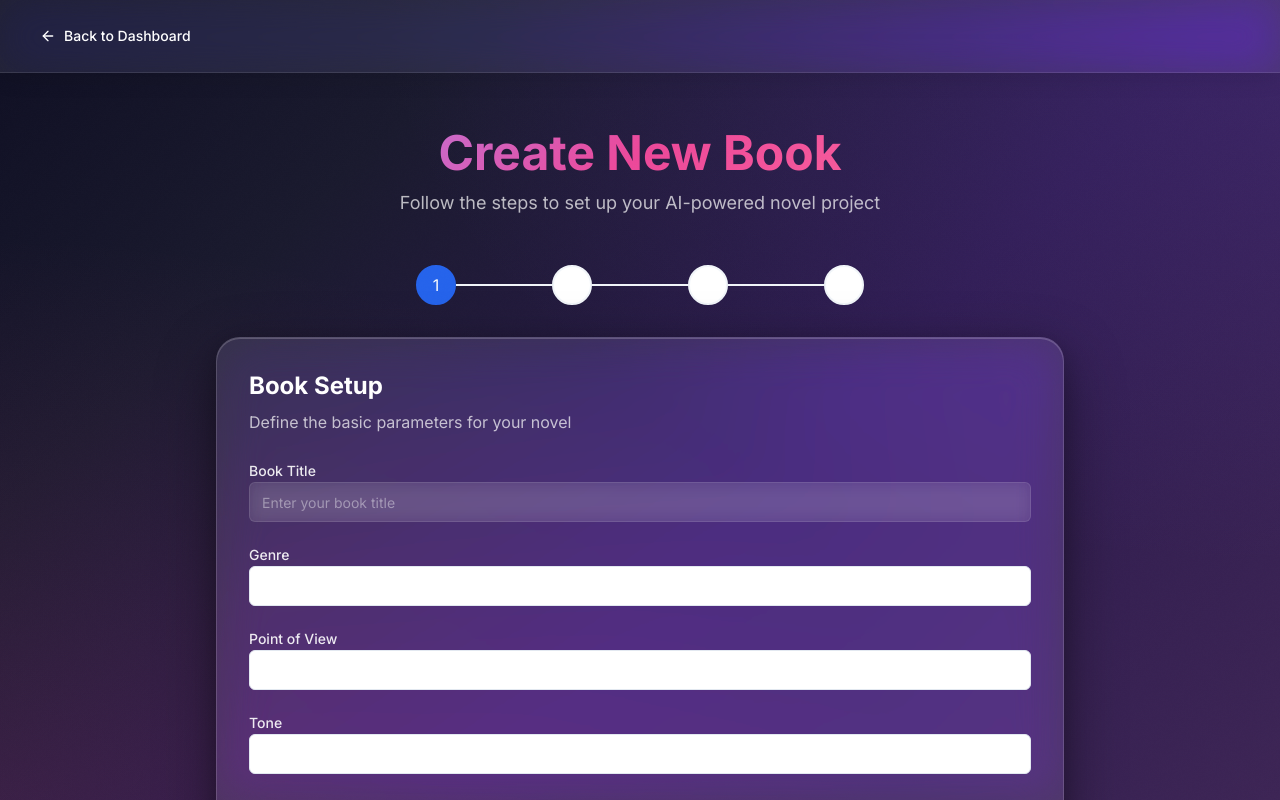
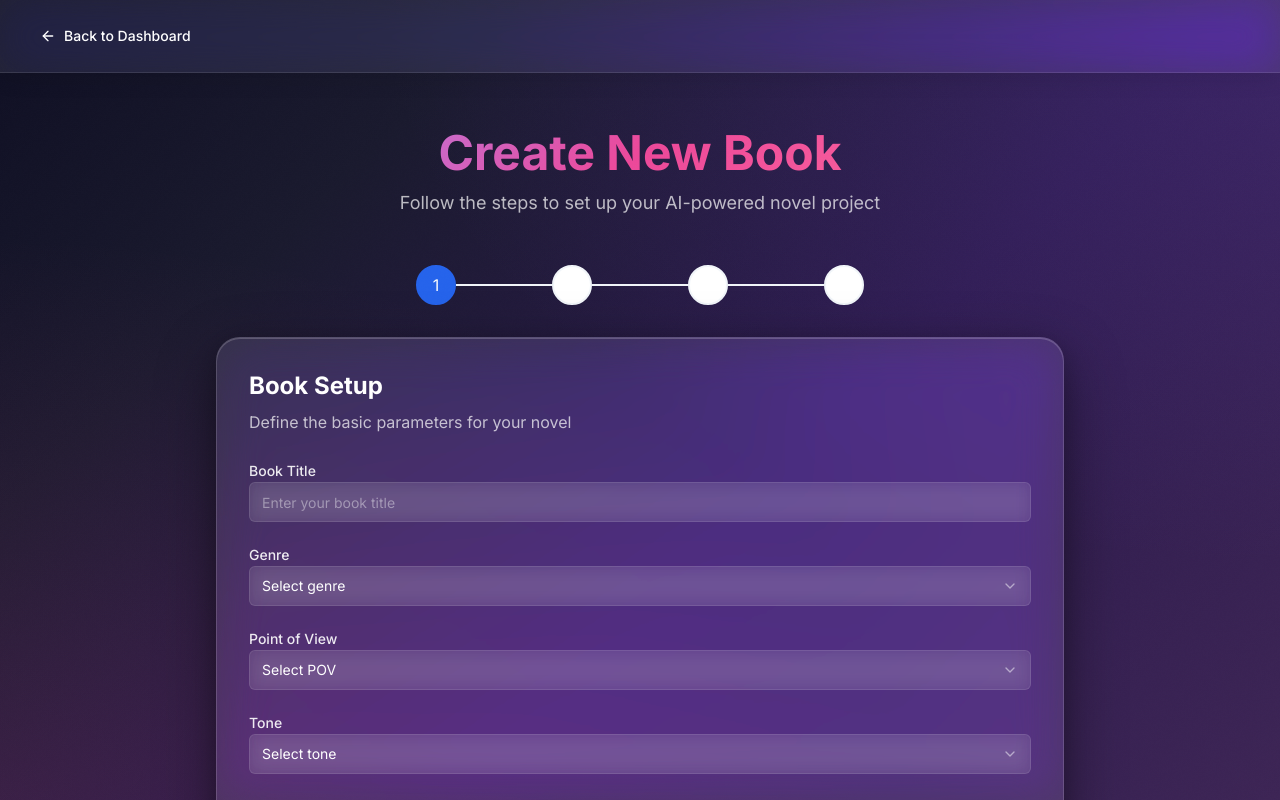
Before and after one commit to SRTECH112/NovelWriterAI, a Next.js app: page /new-book in a window 1280 px wide. Built offline with nearby package versions, Linux system fonts and the light colour scheme.

Commit message:
Fix select dropdown styling - apply glass semi-transparent style to Genre, POV, and Tone selects

```diff
--- a/app/new-book/page.tsx
+++ b/app/new-book/page.tsx
@@ -308,7 +308,7 @@ export default function NewBookPage() {
               <div>
                 <Label htmlFor="genre" className="text-white/90">Genre</Label>
                 <Select value={genre} onValueChange={setGenre}>
-                  <SelectTrigger>
+                  <SelectTrigger className="premium-input text-white">
                     <SelectValue placeholder="Select genre" />
                   </SelectTrigger>
                   <SelectContent>
@@ -328,7 +328,7 @@ export default function NewBookPage() {
               <div>
                 <Label htmlFor="pov" className="text-white/90">Point of View</Label>
                 <Select value={pov} onValueChange={setPov}>
-                  <SelectTrigger>
+                  <SelectTrigger className="premium-input text-white">
                     <SelectValue placeholder="Select POV" />
                   </SelectTrigger>
                   <SelectContent>
@@ -343,7 +343,7 @@ export default function NewBookPage() {
               <div>
                 <Label htmlFor="tone" className="text-white/90">Tone</Label>
                 <Select value={tone} onValueChange={setTone}>
-                  <SelectTrigger>
+                  <SelectTrigger className="premium-input text-white">
                     <SelectValue placeholder="Select tone" />
                   </SelectTrigger>
                   <SelectContent>
```
